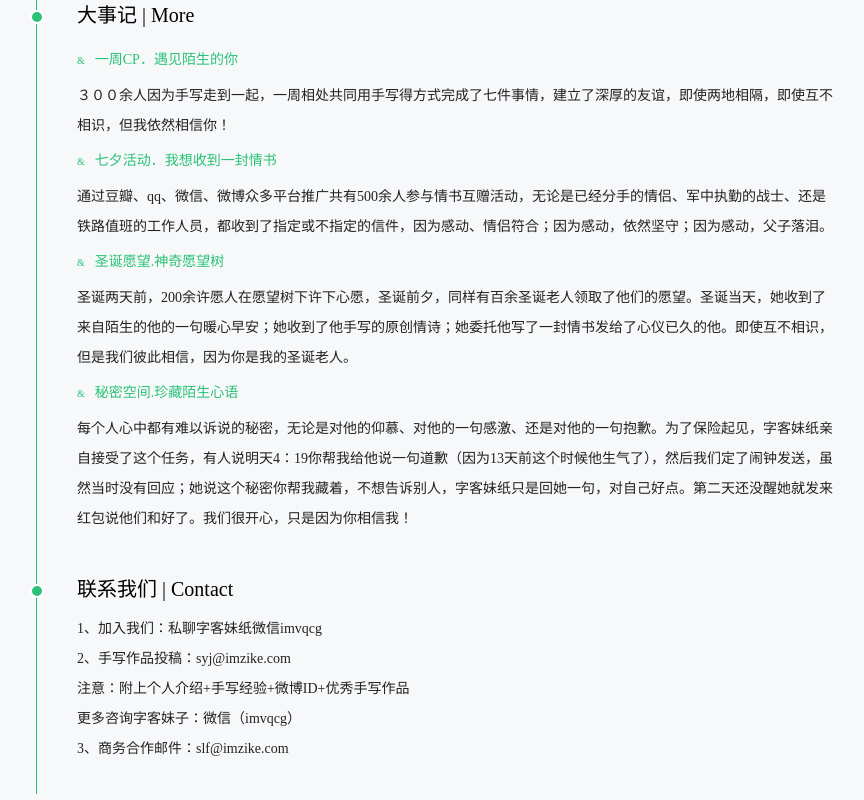
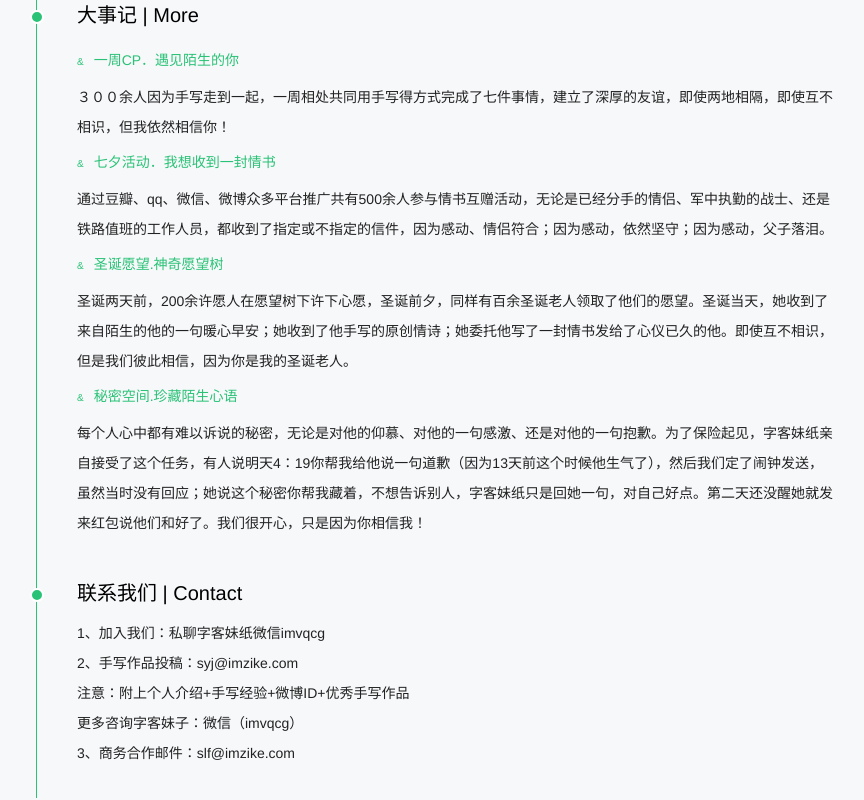
Before and after one commit to stonemakers/imzike, a plain HTML site: page pages/about.html in a window 1280 px wide. Shown: the part 1260-2060 px from the top of the page, without its empty margins (254-1118 px from the left). Drawn offline with Linux system fonts and the light colour scheme.

Commit message:
更新字体

```diff
--- a/css/style.css
+++ b/css/style.css
@@ -4,6 +4,7 @@
   text-decoration: none;
   list-style: none;
   -webkit-font-smoothing: antialiased;
+  font-family: Helvetica Neue,Helvetica,PingFang SC,Hiragino Sans GB,Microsoft YaHei,\\5FAE\8F6F\96C5\9ED1,Arial,sans-serif;
 }
 html{
   background: #F7F8FA;
```
